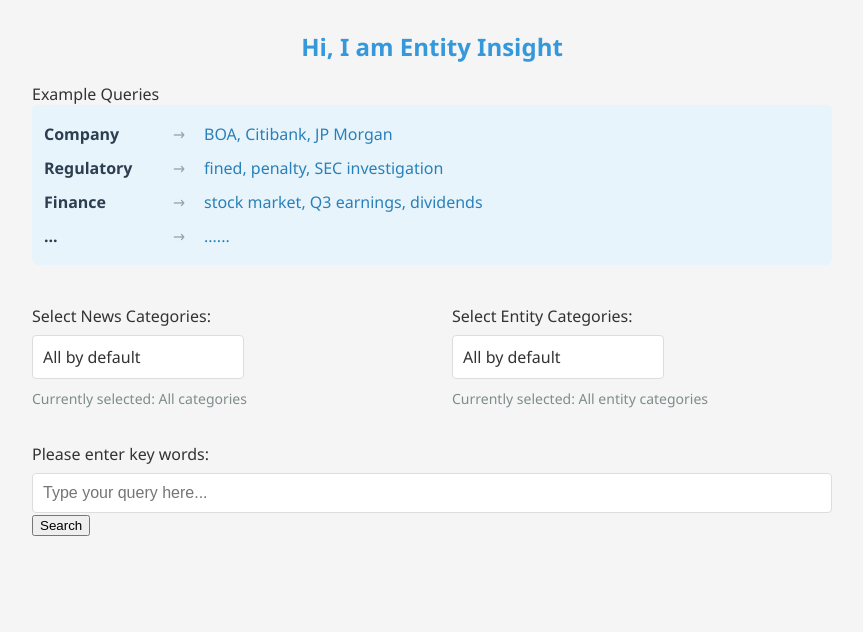
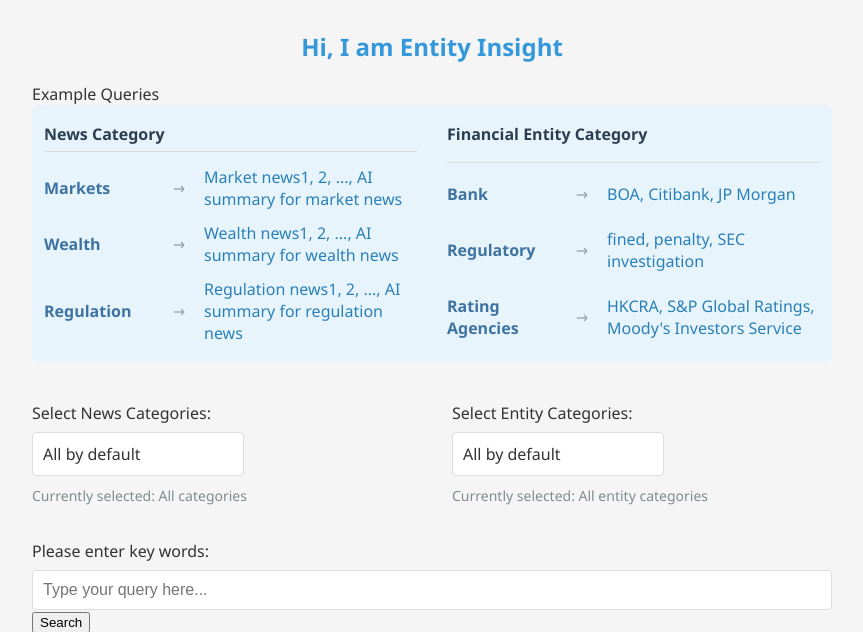
Before and after one commit to StephaniePengPizz/EntityInsight, a Django app: page /core/ in a window 1280 px wide. Shown: the part 20-652 px from the top of the page, without its empty margins (208-1071 px from the left). Run offline with Django 5.2, Linux system fonts and the light colour scheme.

Commit message:
feat: modify input feature

```diff
--- a/core/static/css/styles.css
+++ b/core/static/css/styles.css
@@ -174,14 +174,38 @@ h2 {
     margin-bottom: 25px;
 }
 
+.example-grid.two-column-layout {
+    display: flex;
+    gap: 30px; /* 两列之间的间距 */
+    grid-template-columns: initial; /* 覆盖原有的grid布局 */
+    background-color: #e8f4fc;
+    padding: 12px;
+    border-radius: 6px;
+    margin-bottom: 25px;
+}
+
+.query-column {
+    flex: 1; /* 使两列等宽 */
+    display: grid;
+    grid-template-columns: 120px 30px 1fr; /* 保持原有的内部列宽 */
+}
 .example-row {
     display: contents;
+}
+
+.two-type {
+    font-weight: bold;
+    color: #2c3e50;
+    padding: 6px 0;
+    grid-column: 1 / span 3; /* 横跨所有列 */
+    border-bottom: 1px solid #ddd; /* 分隔线 */
+    margin-bottom: 8px;
 }
 
 .example-category {
     grid-column: 1;
     font-weight: 600;
-    color: #2c3e50;
+    color: #3e73a1;
     padding: 6px 0;
     align-self: center;
 }
--- a/core/templates/home.html
+++ b/core/templates/home.html
@@ -9,34 +9,50 @@
     <div class="system-title">Hi, I am Entity Insight</div>
 
     <div class="example-header">Example Queries</div>
-    <div class="example-grid">
-        <!-- Row 1 -->
+    <div class="example-grid two-column-layout">
+        <!-- Two Column Layout -->
+        <!-- Left Column -->
+        <div class="query-column">
+            <div class="two-type">News Category</div>
             <div class="example-row">
-            <div class="example-category">Company</div>
+                <div class="example-category">Markets</div>
+                <div class="example-arrow">→</div>
+                <div class="example-keywords">Market news1, 2, ..., AI summary for market news</div>
+            </div>
+            <div class="example-row">
+                <div class="example-category">Wealth</div>
+                <div class="example-arrow">→</div>
+                <div class="example-keywords">Wealth news1, 2, ..., AI summary for wealth news</div>
+            </div>
+            <div class="example-row">
+                <div class="example-category">Regulation</div>
+                <div class="example-arrow">→</div>
+                <div class="example-keywords">Regulation news1, 2, ..., AI summary for regulation news</div>
+            </div>
+        </div>
+
+        <div class="query-column">
+
+            <div class="two-type">Financial Entity Category</div>
+            <div class="example-row">
+                <div class="example-category">Bank</div>
                 <div class="example-arrow">→</div>
                 <div class="example-keywords">BOA, Citibank, JP Morgan</div>
             </div>
-
-        <!-- Row 2 -->
             <div class="example-row">
                 <div class="example-category">Regulatory</div>
                 <div class="example-arrow">→</div>
                 <div class="example-keywords">fined, penalty, SEC investigation</div>
             </div>
-
-        <!-- Row 3 -->
             <div class="example-row">
-            <div class="example-category">Finance</div>
+                <div class="example-category">Rating Agencies</div>
                 <div class="example-arrow">→</div>
-            <div class="example-keywords">stock market, Q3 earnings, dividends</div>
+                <div class="example-keywords">HKCRA, S&P Global Ratings, Moody's Investors Service</div>
+            </div>
         </div>
 
-        <!-- Row 4 -->
-        <div class="example-row">
-            <div class="example-category">...</div>
-            <div class="example-arrow">→</div>
-            <div class="example-keywords">......</div>
-        </div>
+        <!-- Right Column -->
+
     </div>
 
     <form method="post" action="{% url 'results' %}">
```
Lines whose indentation alone changed are shown as unchanged.
